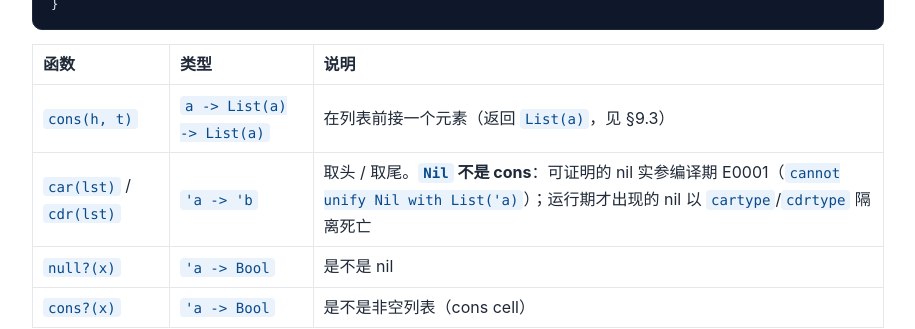
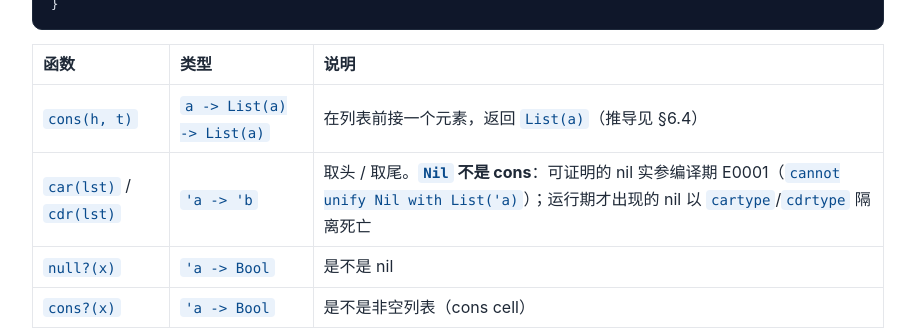
Before and after one commit to tiancaiamao/tinyactor, a Jekyll site: the page built from docs/ta-language-spec.md, in a window 1280 px wide and 900 px high, scrolled down 4457 px. Shown: the part 152-481 px from the top of the window, without its empty margins (182-1097 px from the left). Built offline with Jekyll 4.4.1, drawn with Linux system fonts in a browser that asks for light colours; our own code applies the rules of GitHub Pages for plain Markdown files.

Commit message:
docs(spec): cons 行的交叉引用指向推导边界（§6.4），不是 external fn（§9.3）

```diff
--- a/docs/ta-language-spec.md
+++ b/docs/ta-language-spec.md
@@ -187,7 +187,7 @@ fn main() {
 
 | 函数 | 类型 | 说明 |
 |------|------|------|
-| `cons(h, t)` | `a -> List(a) -> List(a)` | 在列表前接一个元素（返回 `List(a)`，见 §9.3） |
+| `cons(h, t)` | `a -> List(a) -> List(a)` | 在列表前接一个元素，返回 `List(a)`（推导见 §6.4） |
 | `car(lst)` / `cdr(lst)` | `'a -> 'b` | 取头 / 取尾。**`Nil` 不是 cons**：可证明的 nil 实参编译期 E0001（`cannot unify Nil with List('a)`）；运行期才出现的 nil 以 `cartype`/`cdrtype` 隔离死亡 |
 | `null?(x)` | `'a -> Bool` | 是不是 nil |
 | `cons?(x)` | `'a -> Bool` | 是不是非空列表（cons cell） |
```
